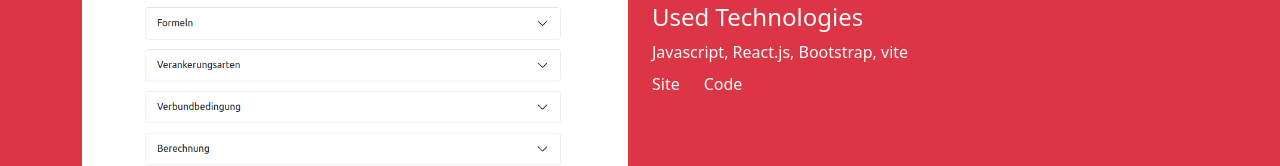
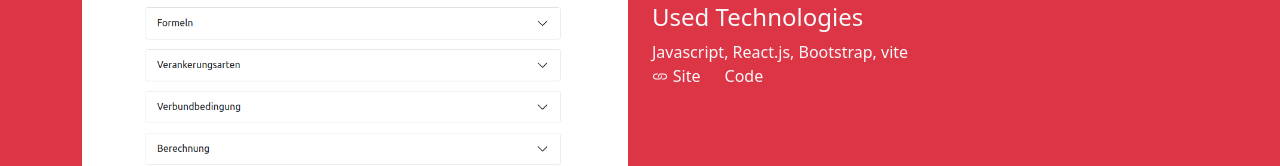
Before and after one commit to j-r-f-m/portfolio-site, a React (Vite) app: page / in a window 1280 px wide. Shown: the part 539-705 px from the top of the page. Built offline with nearby package versions, Linux system fonts and the light colour scheme.

Commit message:
add link icon

```diff
--- a/package.json
+++ b/package.json
@@ -14,6 +14,7 @@
     "bootstrap": "^5.3.1",
     "react": "^18.2.0",
     "react-bootstrap": "^2.8.0",
+    "react-bootstrap-icons": "^1.10.3",
     "react-dom": "^18.2.0"
   },
   "devDependencies": {
--- a/pages/mainContent/mainContentProjects/MainContentProjects.jsx
+++ b/pages/mainContent/mainContentProjects/MainContentProjects.jsx
@@ -4,6 +4,7 @@ import Row from "react-bootstrap/Row";
 import Col from "react-bootstrap/Col";
 import Nav from "react-bootstrap/Nav";
 import PropTypes from "prop-types";
+import { Link } from "react-bootstrap-icons";
 
 /**
  * Component that renders one Project. If the LinkRef gets passed as a prop you
@@ -40,15 +41,14 @@ export function MainContentProjects(props) {
                 <h4>Used Technologies</h4>
                 <article>Javascript, React.js, Bootstrap, vite</article>
                 <Row xs="auto">
-                  <Col>
-                    {" "}
-                    <Nav.Link className="mt-2" href="">
+                  <Col className="d-flex justify-content-between align-items-center align-items-center">
+                    <Link style={{ marginRight: "0.3rem" }} className="" />
+                    <Nav.Link className="" href="">
                       Site
                     </Nav.Link>
                   </Col>
-                  <Col>
-                    {" "}
-                    <Nav.Link className="mt-2" href="">
+                  <Col className="d-flex justify-content-between align-items-center align-items-center">
+                    <Nav.Link className="" href="">
                       Code
                     </Nav.Link>
                   </Col>
```
Also changed, not shown: 1 other file (tests, documents, lock files or other folders).
